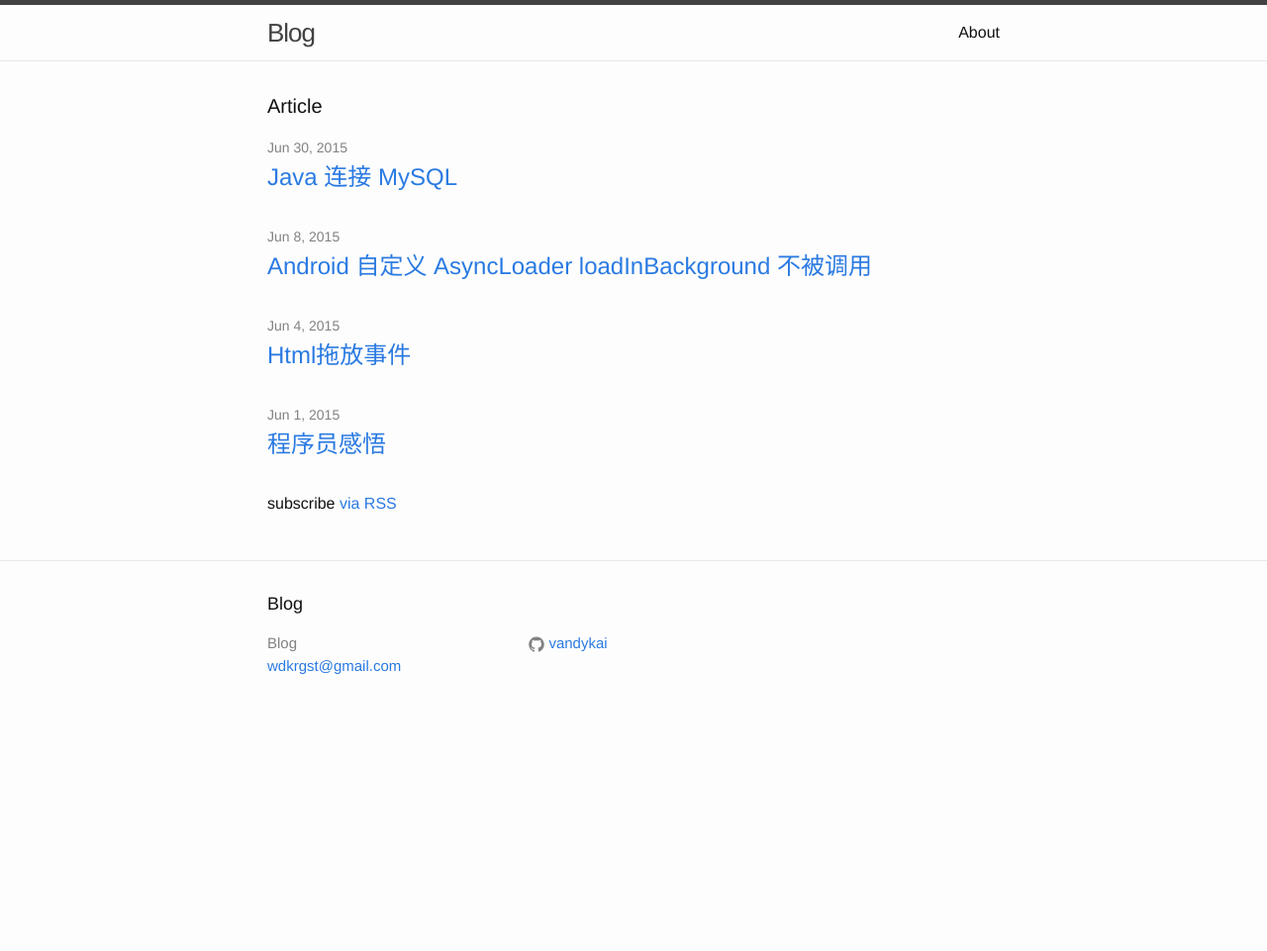
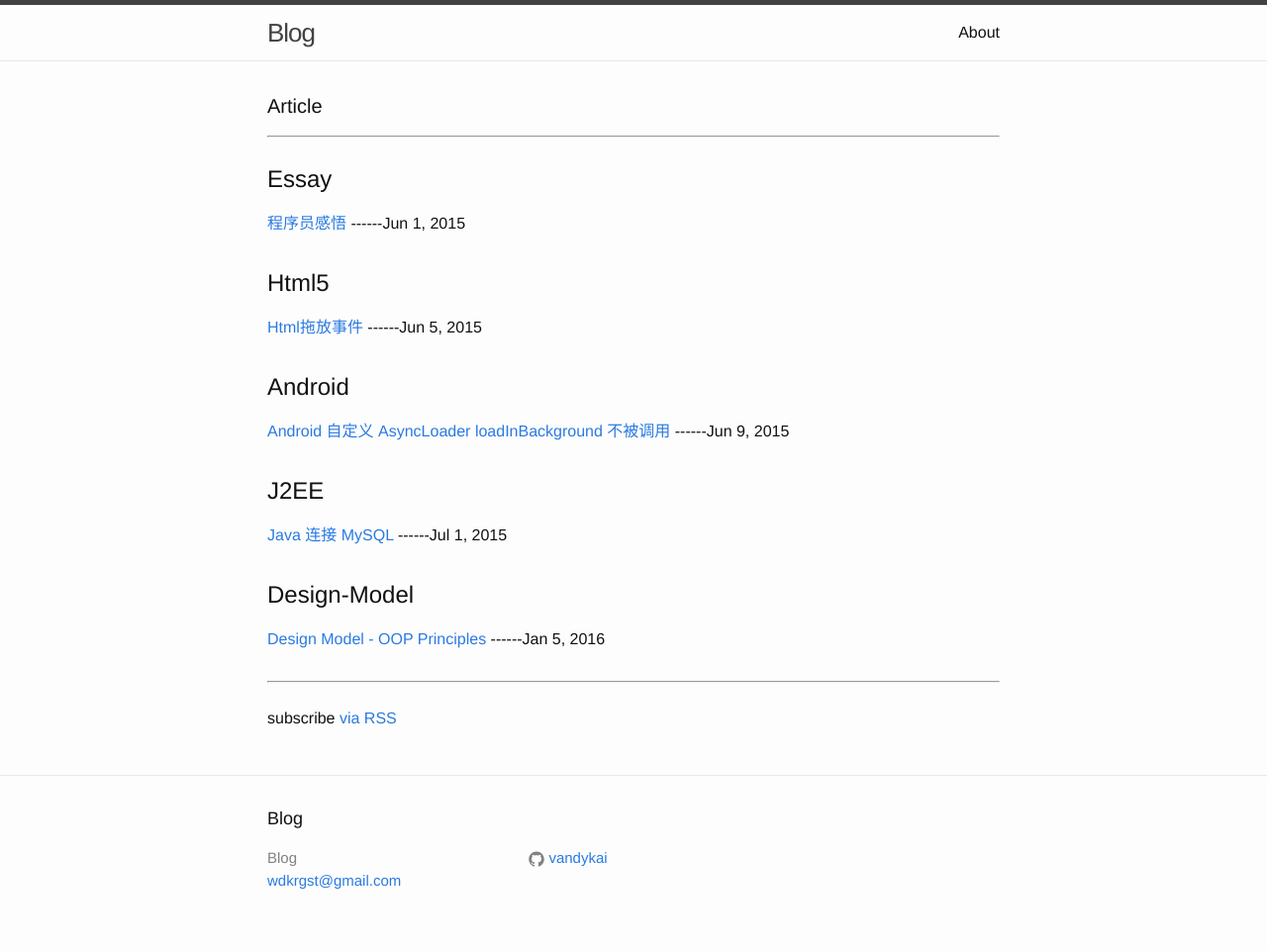
Before and after one commit to vandykai/vandykai.github.io, a Jekyll site: the page built from index.html, in a window 1280 px wide. Shown: the whole page at 99% size. Built offline with Jekyll 4.4.1, drawn with Linux system fonts in a browser that asks for light colours; before the commit the page ends 900 px from its top, so only the background shows below that.

Commit message:
[new feature]: 1. Add a post. 2. Change the default build settings. 3. Add tags setting to each post. [implements]: All.

```diff
--- a/_config.yml
+++ b/_config.yml
@@ -6,7 +6,8 @@ baseurl: "/mark" # the subpath of your site, e.g. /blog/
 url: "http://www.dosrc.com" # the base hostname & protocol for your site
 #twitter_username: vandykai
 github_username:  vandykai
-
+encoding: utf-8
+timezone: Asia/Chongqing
 # Build settings
 destination: ./_site/mark
 markdown: kramdown
--- a/_posts/2015-06-01-programmer-sentiment.markdown
+++ b/_posts/2015-06-01-programmer-sentiment.markdown
@@ -3,7 +3,8 @@
 layout: post
 title:  "程序员感悟"
 date:   2015-06-01 10:13:48
-categories: Essay
+categories: [Essay]
+tags: [mind]
 
 ---
 *  工作态度:
--- a/_posts/2015-06-04-html5-drag-event.markdown
+++ b/_posts/2015-06-04-html5-drag-event.markdown
@@ -3,7 +3,8 @@
 layout: post
 title:  "Html拖放事件"
 date:   2015-06-04 17:17:00
-categories: Html5
+categories: [Html5]
+tags: [html5]
 
 ---
 为了使得元素能够被拖放首先要设置被拖动元素的 draggable="true"
--- a/_posts/2015-06-08-android-loader-issue.markdown
+++ b/_posts/2015-06-08-android-loader-issue.markdown
@@ -3,7 +3,8 @@
 layout: post
 title:  "Android 自定义 AsyncLoader loadInBackground  不被调用"
 date:   2015-06-08 21:16:00
-categories: Android
+categories: [Android]
+tags: [android, loader]
 
 ---
 这是因为Android内部的运行方法中并不会主动调用loadInBackground()方法，所以需要手动调用forceLoad()方法，forceLoad()方法中会去调用loadInBackground()方法。
--- a/_posts/2015-06-30-java-connect-mysql.markdown
+++ b/_posts/2015-06-30-java-connect-mysql.markdown
@@ -3,8 +3,8 @@
 layout: post
 title:  Java 连接 MySQL
 date:   2015-06-30 22:10:00
-categories: J2EE
-
+categories: [J2EE]
+tags: [j2ee, mysql]
 ---
 1. 下载对应Java的MySQL驱动包，在[官方下载地址][MYSQL connector]{:target="_blank"}页面上选择Java对应的 Connector/J。进入下载页面，选择Platform为Platform Independent，下载压缩包，压缩包下的mysql-connector-java-XXX.jar即为我们需要的jar包。
 2. 添加jar包
--- /dev/null
+++ b/_posts/2016-01-04-design-model-oop-principles.markdown
@@ -0,0 +1,20 @@
+---
+
+layout: post
+title:  Design Model - OOP Principles
+date:   2016-01-04 17:07:00
+categories: [Design-Model]
+tags: [design-model, oop]
+
+---
+##面向对象的原则
+
+**总的原则**-**高内聚，低耦合**
+
+1. **单一职责原则（SRP，Single Responsibility Principle）**：一个类实现一种功能，引起类变化的原因只有一种。
+2. **开闭原则（OCP，Open for Extension，Closed for Modification Principle）**：对扩展（功能拓展）开放，对修改（指修改功能正常运行的代码）关闭。
+3. **依赖注入原则（DIP，Dependence Inversion Principle）**：要依赖抽象，不要依赖具体，通过注入的方法实现抽象转具体（可参考spring中的配置式注入）。
+4. **里式替换原则（LSP，Liskov Substitution Principle）**：抽象类出现的地方都可以用实现类来代替。
+5. **迪米特原则（LOD,Law of Demeter）**：一个对象应该对其他对象尽可能少的了解。
+6. **接口分离原则（ISP，Interface Segregation Principle）**：一个接口只提供一种对外的功能，典型的违背原则的例子是接口富余，也就是实现类中被强迫实现（或含有）自己不需要的接口中的方法。
+7. **组合优于继承（CARP，Composite/Aggregate Reuse Principle）**：组合一般能比继承要更能降低依赖关系。
--- a/index.html
+++ b/index.html
@@ -6,17 +6,21 @@ layout: default
 
   <h1 class="page-heading">Article</h1>
 
-  <ul class="post-list">
-    {% for post in site.posts %}
-      <li>
-        <span class="post-meta">{{ post.date | date: "%b %-d, %Y" }}</span>
-
-        <h2>
-          <a class="post-link" href="{{ post.url | prepend: site.baseurl }}">{{ post.title }}</a>
-        </h2>
-      </li>
+  <hr><br />
+  <div class="category-list">
+    {% for category in site.categories %}
+      <h2>{{ category | first }}</h2>
+      <ul class="post-list">
+        {% for post in category.last %}
+          <li>
+            <a href="{{ post.url | prepend: site.baseurl }}">{{ post.title }}</a>
+            ------{{ post.date | date: "%b %-d, %Y" }}
+          </li>
+        {% endfor %}
+      </ul>
     {% endfor %}
-  </ul>
+  </div>
+  <hr><br />
 
   <p class="rss-subscribe">subscribe <a href="{{ "/feed.xml" | prepend: site.baseurl }}">via RSS</a></p>
 
```
